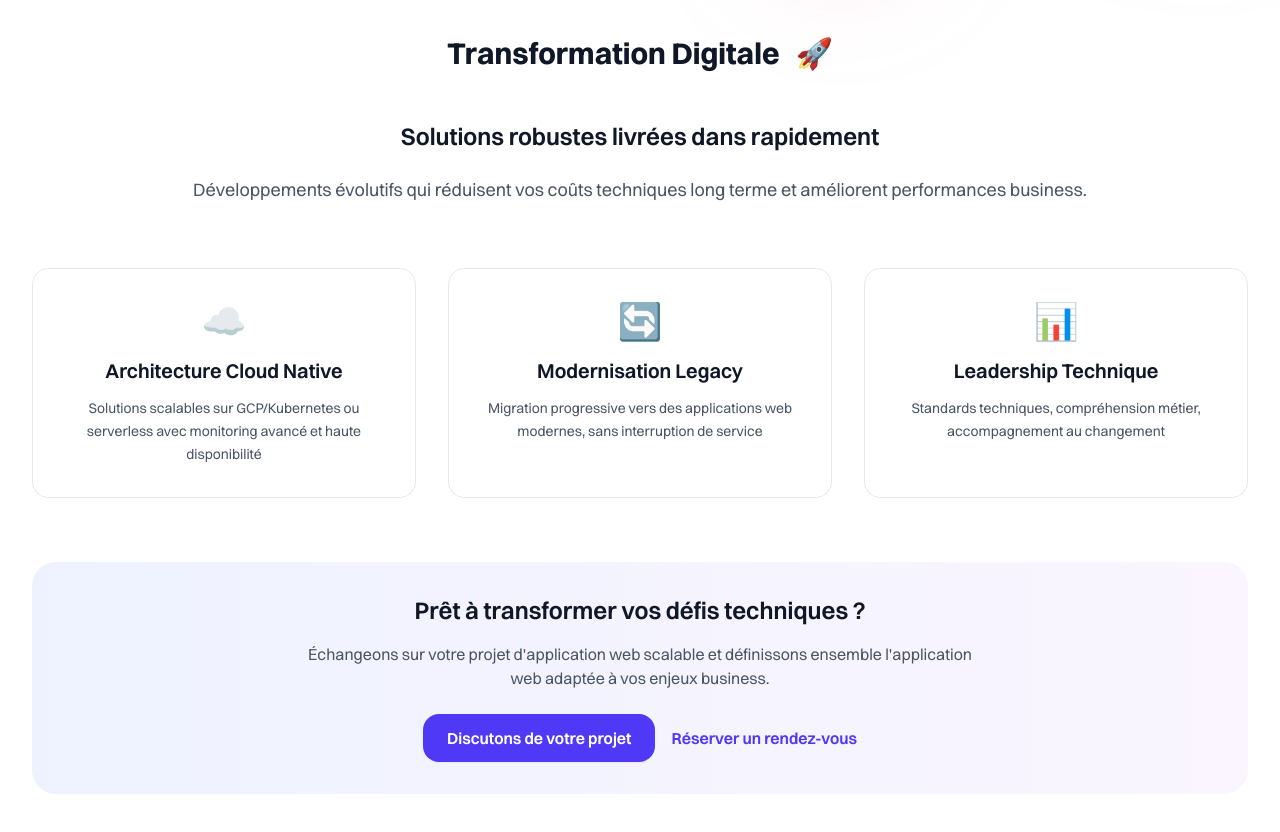
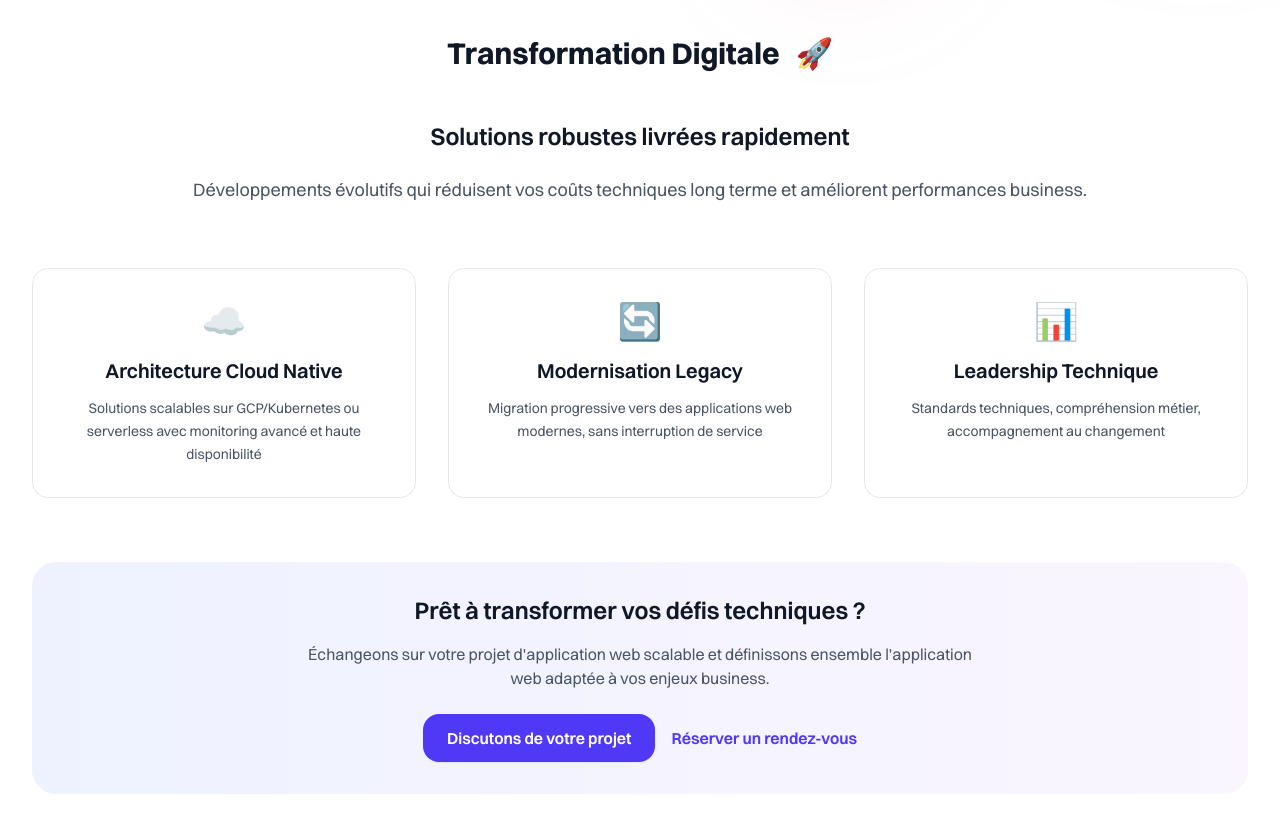
Before and after one commit to Jerome1337/jpc, a React (Vite) app: page / in a window 1280 px wide. Shown: the part 1020-1852 px from the top of the page. Built offline with nearby package versions, Linux system fonts and the light colour scheme.

Commit message:
fix: typo

```diff
--- a/src/sections/Services.tsx
+++ b/src/sections/Services.tsx
@@ -16,7 +16,7 @@ const Services: FC = () => {
 
       <div className="text-center mb-16">
         <p className="text-2xl font-semibold text-gray-900 dark:text-white mb-6">
-          Solutions robustes livrées dans rapidement
+          Solutions robustes livrées rapidement
         </p>
         <p className="text-lg text-gray-600 dark:text-gray-400 max-w-4xl mx-auto">
           Développements évolutifs qui réduisent vos coûts techniques long terme et améliorent performances business.
```
